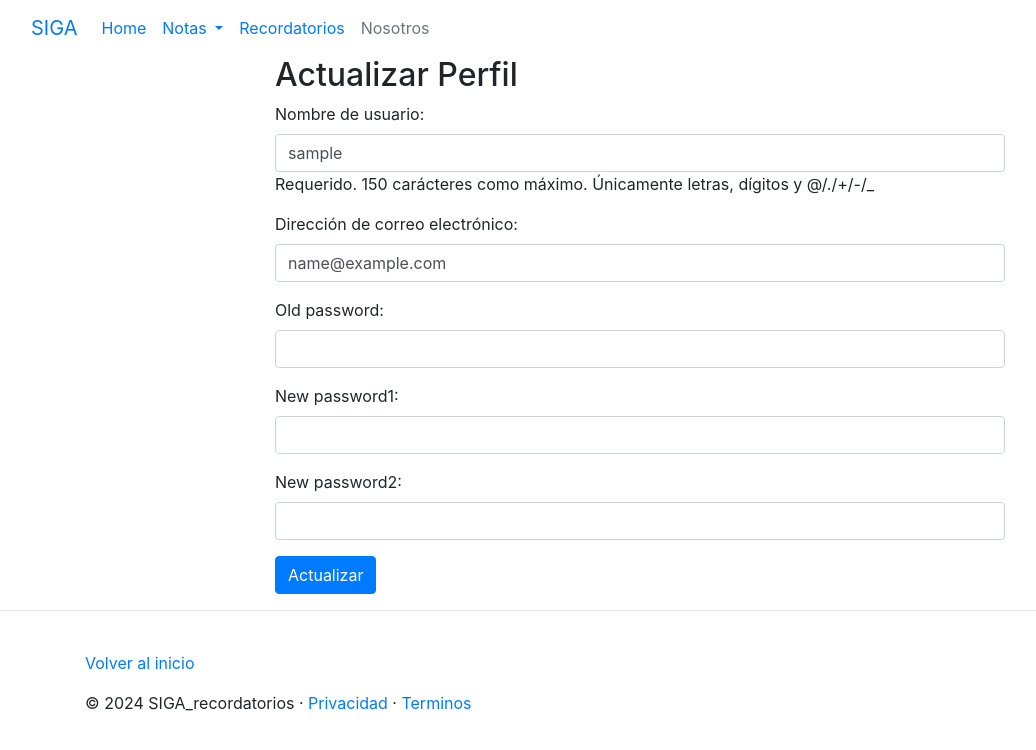
After one commit to jeancastro397/SIGA, a Django app: page /usuarios/perfil/ in a window 1280 px wide. The commit adds this page. Shown: the top 750 px of the page, without its empty margins (0-1036 px from the left). Run offline with Django 4.2, Linux system fonts and the light colour scheme; the visitor is signed in with stand-in values (Sample User, id 1); some libraries are stand-ins or nearby versions.

Commit message:
Vista y formulario de perfil de usuario creado, html base para trabajarlo listo

```diff
--- a/apps/user/forms.py
+++ b/apps/user/forms.py
@@ -1,7 +1,7 @@
-from typing import Any
-from django.contrib.auth.forms import UserCreationForm
+from django.contrib.auth.forms import UserCreationForm, PasswordChangeForm
 from django.contrib.auth.models import User
-from django.forms import Form, CharField, PasswordInput, EmailInput, TextInput
+from django.forms import ModelForm, Form, CharField, PasswordInput, EmailInput, TextInput
+from django.core.exceptions import ValidationError
 
 
 # Formulario de registro
@@ -35,6 +35,12 @@ class RegistroForm(UserCreationForm):
             "password2": PasswordInput(attrs={"class": "form-control"}),
         }
 
+    def clean_email(self):
+        email = self.cleaned_data.get('email')
+        if User.objects.filter(email=email).exists():
+            raise ValidationError("Este email ya está en uso.")
+        return email
+
 
 class LoginForm(Form):
     username = CharField(
@@ -54,3 +60,32 @@ class LoginForm(Form):
             }
         )
     )
+
+
+
+class PerfilForm(ModelForm):
+    class Meta:
+        model = User
+        fields = ['username', 'email']
+        widgets = {
+            'username': TextInput(attrs={'class':'form-control'}),
+            'email': EmailInput(attrs={'class':'form-control'}),
+        }
+
+    def clean_email(self):
+        email = self.cleaned_data.get('email')
+        if User.objects.filter(email=email).exclude(pk=self.instance.pk).exists():
+            raise ValidationError("Este email ya está en uso.")
+        return email
+
+
+class PasswordUpdateForm(PasswordChangeForm):
+    old_password = CharField(
+        widget= PasswordInput(attrs={'class': 'form-control'}),
+    )
+    new_password1 = CharField(
+        widget=PasswordInput(attrs={'class':'form-control'}),
+    )
+    new_password2 = CharField(
+        widget=PasswordInput(attrs={'class':'form-control'}),
+    )
--- a/apps/user/urls.py
+++ b/apps/user/urls.py
@@ -1,11 +1,13 @@
 from django.urls import path
 from .views import (
     login,
-    registro
+    registro,
+    perfil
 )
 
 
 urlpatterns = [
     path('registrar/', registro, name='registrar' ),
     path('login/', login, name='login'),
+    path('perfil/', perfil, name='perfil'),
 ]
--- a/apps/user/views.py
+++ b/apps/user/views.py
@@ -1,6 +1,8 @@
 from django.shortcuts import render, redirect
-from django.contrib.auth import authenticate, login
-from .forms import LoginForm, RegistroForm
+from django.contrib import messages
+from django.contrib.auth import authenticate, login, update_session_auth_hash
+from django.contrib.auth.decorators import login_required
+from .forms import LoginForm, RegistroForm, PerfilForm, PasswordUpdateForm
 
 def registro(request):
     if request.method == 'POST':
@@ -45,3 +47,27 @@ def login(request):
             "loginForm": loginForm
         }
         return render(request, "users/login.html", context)
+
+
+
+# Formulario de editar perfil de usuario
+@login_required
+def perfil(request):
+    if request.method == 'POST:':
+        userForm = PerfilForm(request.POST, instance=request.user)
+        passwordForm = PasswordUpdateForm(user=request.user, data=request.POST)
+        if userForm.is_valid() and passwordForm.is_valid():
+            userForm.save()
+            user = passwordForm.save()
+            update_session_auth_hash(request, user)
+            messages.success(request, "Tu perfil se ha actualizado correctamente.")
+            return redirect('perfil')
+
+    else:
+        userForm = PerfilForm(instance=request.user)
+        passwordForm = PasswordUpdateForm(user=request.user)
+
+    return render(request, 'users/perfil.html', {
+        'userForm': userForm,
+        'passwordForm': passwordForm
+    })
--- /dev/null
+++ b/templates/users/perfil.html
@@ -0,0 +1,22 @@
+{% extends 'base.html' %}
+{% load static %}
+
+{% block title %}
+Actualizar perfil
+{% endblock title %}
+
+{% block content %}
+<main class="container">
+    <section class="row">
+        <div class="col-md-8 offset-md-2">
+            <h2>Actualizar Perfil</h2>
+            <form method="POST">
+                {% csrf_token %}
+                {{ userForm.as_p }}
+                {{ passwordForm.as_p }}
+                <button type="submit" class="btn btn-primary">Actualizar</button>
+            </form>
+        </div>
+    </section>
+</main>
+{% endblock content %}
```
Also changed, not shown: templates/users/registro.html (+10 -2 lines).
